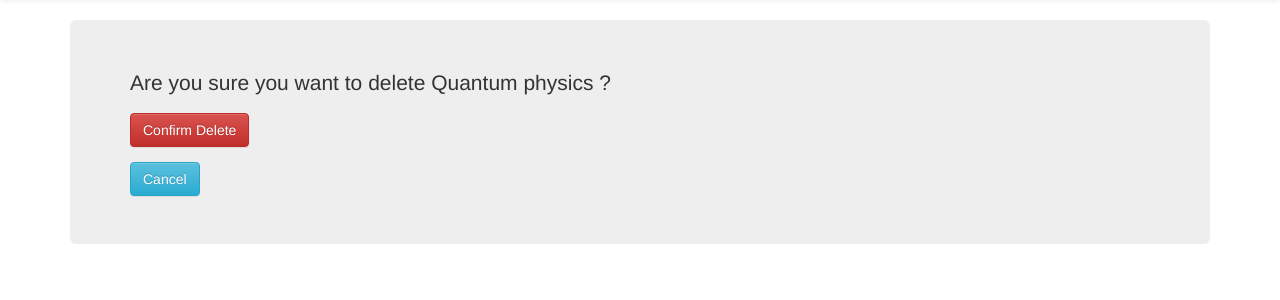
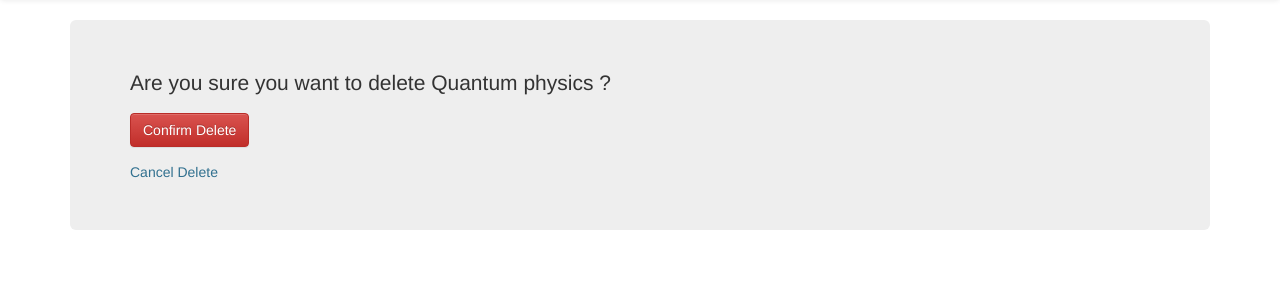
Before and after one commit to shruti-214/Blogging-Site, a Django app: page /post/5/delete/ in a window 1280 px wide. Shown: the part 52-352 px from the top of the page. Run offline with Django 3.2, Linux system fonts and the light colour scheme; a user stored in the database is signed in; data comes from the database, SQL or seed files in the repository; both versions use the stored data as it was after the commit; some libraries are stand-ins or nearby versions.

Commit message:
Rectify errors

```diff
--- a/blog_app/models.py
+++ b/blog_app/models.py
@@ -34,8 +34,8 @@ class Comment(models.Model):
         self.approved = True
         self.save()
 
-    def get_absolute_url(self):
-        pass
+    # def get_absolute_url(self):
+    #     pass
 
     def __str__(self):
         return self.text
--- a/blog_app/templates/blog_app/post_confirm_delete.html
+++ b/blog_app/templates/blog_app/post_confirm_delete.html
@@ -8,6 +8,6 @@
         <input type="submit" class="btn btn-danger" value="Confirm Delete">
     </div>
 </form>
-<a href="{% url 'blog_app:post_detail' pk=pk %}" class="btn btn-info">Cancel</a>
+<a class="text-info" href="{% url 'blog_app:post_detail' pk=object.pk %}">Cancel Delete</a>
 </div>
 {% endblock %}
--- a/blog_app/urls.py
+++ b/blog_app/urls.py
@@ -16,5 +16,7 @@ urlpatterns = [
     re_path(r'^post/(?P<pk>\d+)/delete/$', views.DeletePost.as_view(), name='post_delete'),
     re_path(r'^post/(?P<pk>\d+)/publish/$', views.publish_post, name='post_publish'),
     re_path(r'^post/(?P<pk>\d+)/comment/$', views.add_comment_to_post, name='post_comment'),
+    re_path(r'^comment/(?P<pk>\d+)/approve/$', views.comment_approve, name='comment_approve'),
+    re_path(r'^comment/(?P<pk>\d+)/delete/$', views.comment_delete, name='comment_delete'),
 
 ]
--- a/blog_app/views.py
+++ b/blog_app/views.py
@@ -125,5 +125,15 @@ def add_comment_to_post(request, pk):
         comment.save()
     return redirect('blog_app:post_detail', pk=pk)
 
-# @login_required
-# def comment_approve(request, )
+@login_required
+def comment_approve(request, pk):
+    comment = get_object_or_404(Comment, pk=pk)
+    comment.approve()
+    return redirect('blog_app:post_detail', pk=comment.post.pk)
+
+@login_required
+def comment_delete(request, pk):
+    comment = get_object_or_404(Comment, pk=pk)
+    post_pk = comment.post.pk
+    comment.delete()
+    return redirect('blog_app:post_detail', pk=post_pk)
```
Also changed, not shown: blog_app/templates/blog_app/post_detail.html (+7 -4 lines), db.sqlite3.
